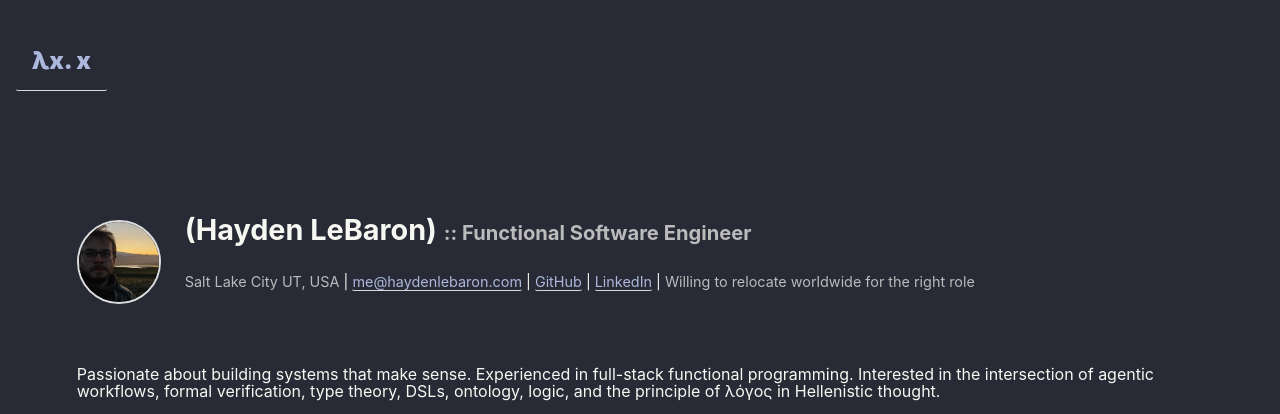
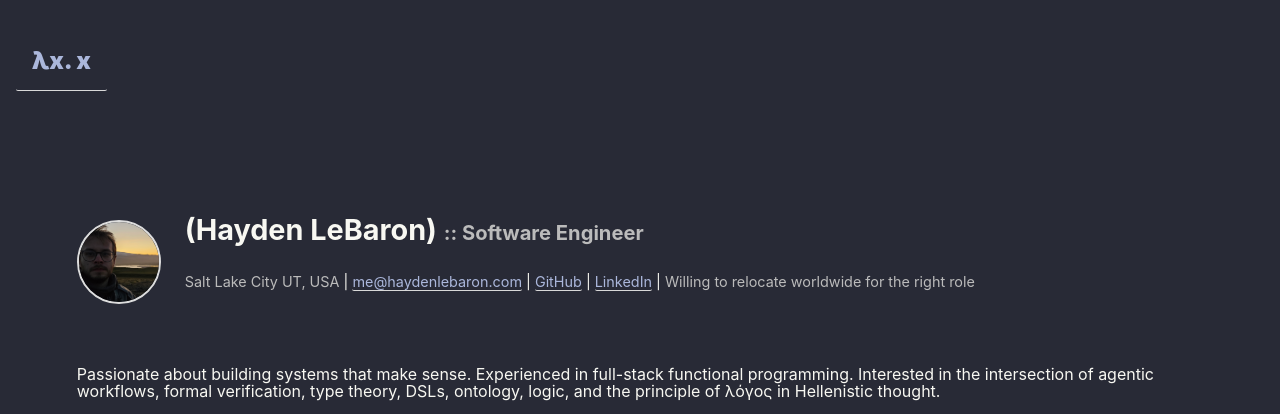
Before and after one commit to HaydenLeBaron/HaydenLeBaron.github.io, a Jekyll site: the page built from _pages/index.html, in a window 1280 px wide and 900 px high. Shown: the top 414 px of the window. Built offline with Jekyll 4.4.1, drawn with Linux system fonts in a browser that asks for light colours.

Commit message:
great: Functional Software Engineer -> Software Engineer

```diff
--- a/_pages/index.html
+++ b/_pages/index.html
@@ -10,7 +10,7 @@ permalink: /
   <div class="header-content">
     <img src="/assets/profile.jpg" alt="Hayden LeBaron" class="header-profile-image" />
     <div class="header-text">
-      <h1>(Hayden LeBaron) <span class="tagline">:: Functional Software Engineer</span></h1>
+      <h1>(Hayden LeBaron) <span class="tagline">:: Software Engineer</span></h1>
       <nav class="contact-links">
         <span class="location">Salt Lake City UT, USA</span> |
         <a href="mailto:me@haydenlebaron.com">me@haydenlebaron.com</a> |
```
